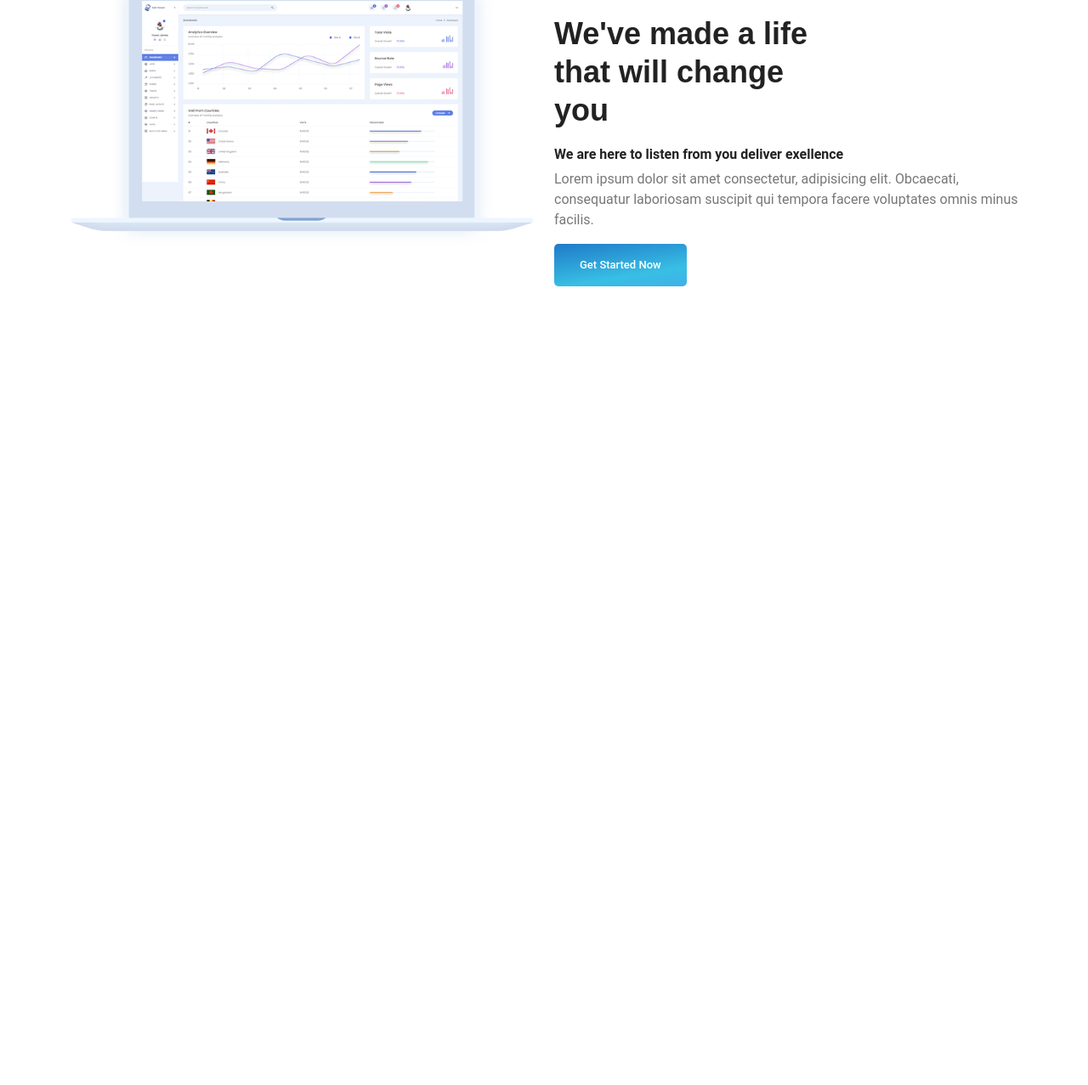
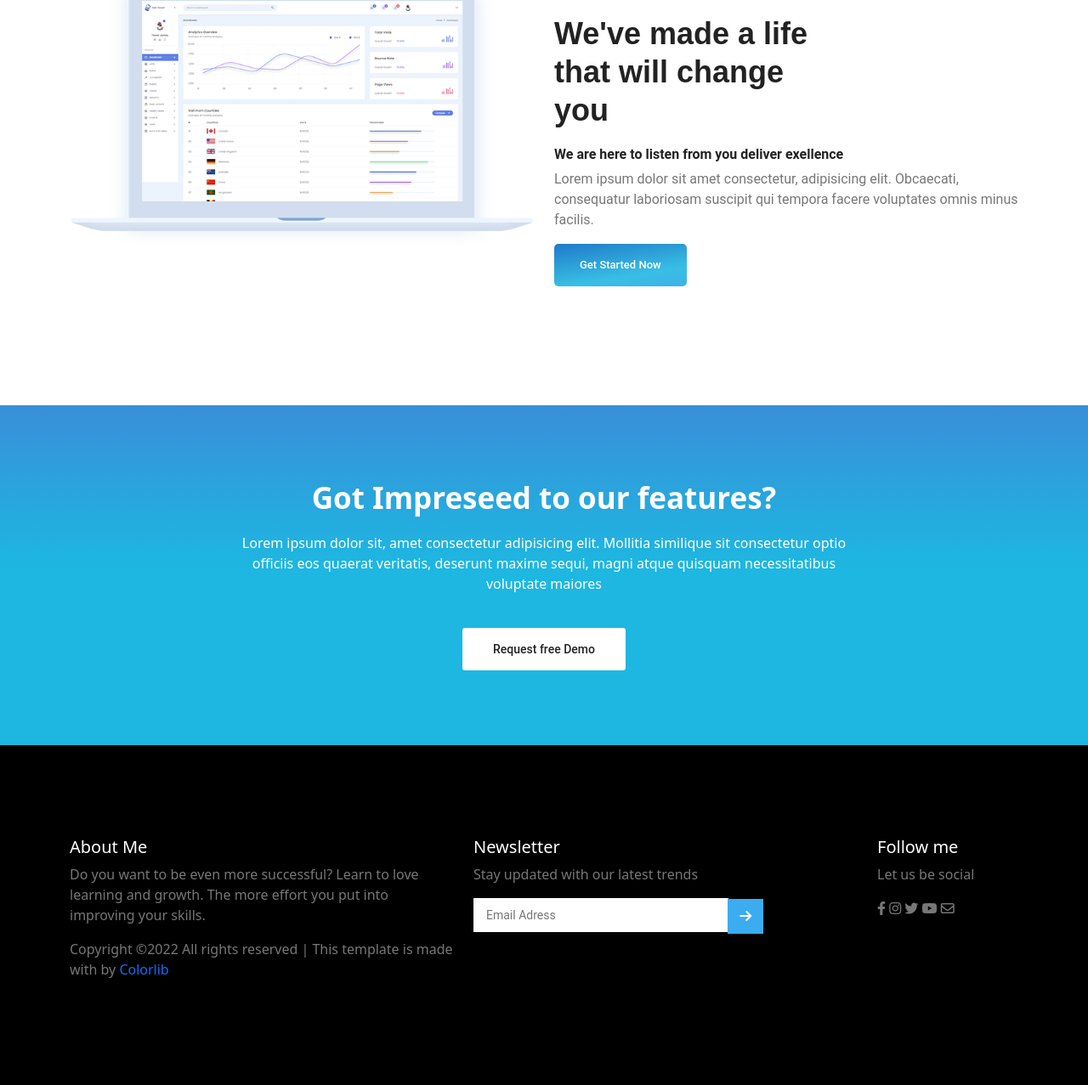
Before and after one commit to HalilSacirovic/IT-Camp-Exam, a plain HTML site: page index.html in a window 1280 px wide. Shown: the part 4822-6099 px from the top of the page at 85% size. Before the commit the page ends 5299 px from the top, so only its background shows below. Drawn offline with nearby package versions, Linux system fonts and the light colour scheme.

Commit message:
home page is done

```diff
--- a/index.html
+++ b/index.html
@@ -443,5 +443,60 @@
    <!-- SECTION EIGHT ENDS HERE  -->
 
    <!-- ==================================================================================== -->
+
+   <div class="section-nine">
+    <div class="container">
+        <div class="section-items">
+            <div class="sect-nine-title">
+                <h1>Got Impreseed to our features?</h1>
+                <p>Lorem ipsum dolor sit, amet consectetur adipisicing elit. Mollitia similique sit consectetur optio officiis eos quaerat veritatis, deserunt maxime sequi, magni atque quisquam necessitatibus voluptate maiores</p>
+            </div>
+            <div class="sect-nine-btn">
+                <a href="#"> Request free Demo</a>
+            </div>
+        </div>
+    </div>
+   </div>
+
+   <!-- SECTION NINE ENDS HERE  -->
+
+
+
+   <!-- =============================================================================================================== -->
+
+   <footer class="footer">
+    <div class="container">
+        <div class="row">
+            <div class="col-md-5">
+                <h5>About Me</h5>
+                <p>Do you want to be even more successful? Learn to love learning and growth. The more effort you put into improving your skills.</p>
+                <p>Copyright ©2022 All rights reserved | This template is made with  by <a href="#">Colorlib</a></p>
+            </div>
+            <div class="col-md-5">
+                <h5>Newsletter</h5>
+                <p>Stay updated with our latest trends</p>
+
+                <div class="form">
+                <form >
+                    <input type="Email" placeholder="Email Adress">
+                    <button class="btn " type="submit"><span><i class="fa-solid fa-arrow-right"></i></span></button>
+                </form>
+            </div>
+            </div>
+            <div class="col-md-2">
+                <h5>Follow me </h5>
+                <p>Let us be social </p>
+                <div class="icons">
+                    <a href="#"><i class="fa-brands fa-facebook-f"></i></a>
+                    <a href="#"><i class="fa-brands fa-instagram"></i></a>
+                    <a href="#"><i class="fa-brands fa-twitter"></i></a>
+                    <a href="#"><i class="fa-brands fa-youtube"></i></a>
+                    <a href="#"><i class="fa-regular fa-envelope"></i></a>
+                </div>
+            </div>
+        </div>
+    </div>
+   </footer>
+<!-- HOME PAGE IS DONE  -->
 </body>
 </html>
--- a/styles.css
+++ b/styles.css
@@ -711,8 +711,10 @@ height: auto;
 }
 
 .section-six .offer-price span {
-  font-size: 80px;
-  font-weight: 600;
+  font-size: 72px;
+  font-weight: 650;
+  color: #222;
+
 
 }
 .section-six .offer-price span sub  {
@@ -925,3 +927,156 @@ color: orange;
 
 
   /* ============================================================================================================== */
+
+  .section-nine {
+    display: flex;
+    align-items: center;
+    height: 50vh;
+    background-image: linear-gradient(#398fd9 0%,#1db7e1 48%);
+  }
+  .section-items {
+
+  }
+
+  .section-items .sect-nine-title {
+    text-align: center;
+  }
+
+   .section-items .sect-nine-btn {
+    text-align: center;
+   }
+
+   .section-items .sect-nine-btn a {
+    display: inline-block;
+    background: #fff;
+    color: #222;
+    font-family: "Roboto",sans-serif;
+    font-size: 14px;
+    font-weight: 500;
+    border: 1px solid rgba(255,255,255,.5);
+    line-height: 48px;
+    border-radius: 3px;
+    text-align: center;
+    cursor: pointer;
+    transition: all 300ms linear 0s;
+    text-decoration: none;
+    padding: 0 35px;
+    width: auto;
+
+
+   }
+
+  .section-nine  .sect-nine-title h1 {
+    font-size: 35px;
+    font-weight: 700;
+    margin-bottom: 20px;
+    color: white;
+
+  }
+
+  .section-nine .sect-nine-title p {
+    font-size: 16px;
+    color: white;
+    max-width: 65%;
+    margin:auto;
+    margin-bottom: 40px;
+  }
+
+
+  .section-nine .sect-nine-btn a:hover {
+    background: rgba(255,255,255,.1);
+    color: white;
+}
+
+@media (max-width:360px) {
+
+  .section-nine {
+    height: auto;
+    width: auto;
+  }
+}
+
+/* SECTION NINE ENDS HERE  */
+
+
+/* ============================================================ */
+
+.footer {
+  background-color: black;
+  color: white;
+  height: 50vh;
+  display: flex;
+  align-items: center;
+}
+
+.footer p {
+  color: #777;
+}
+
+.footer a {
+  text-decoration: none;
+}
+
+.form {
+  display: flex !important;
+  position: relative;
+  flex-direction: row;
+}
+
+form input {
+  height: 40px;
+  background-color: #fff;
+  border-radius: 0;
+  width: 300px;
+  border: none ;
+  padding: 0 15px;
+  font-size: 14px;
+  font-family: "Roboto",sans-serif;
+  color: black;
+  outline: none !important;
+
+}
+
+.form form button{
+  height: 41px;
+  border-radius: 0;
+  background: #3bacf0;
+  padding: 0;
+  width: 42px;
+  cursor: pointer;
+  color: #fff;
+  outline: none !important;
+  margin-left: -5px;
+}
+
+
+.form form button:hover {
+  background-color: #38bfe4 !important;
+}
+
+
+.footer .icons a i {
+  color: #777;
+}
+
+
+@media (max-width:992px ) {
+  .form form input {
+    width: auto;
+  }
+}
+
+@media (max-width:320px ) {
+  .footer{
+    height: auto;
+    width: auto;
+  }
+
+  .form form input {
+    max-width: 80%;
+  }
+}
+
+
+
+/* HOME PAGE IS DONE HERES END STYLES FOR HOME PAGE */
```
